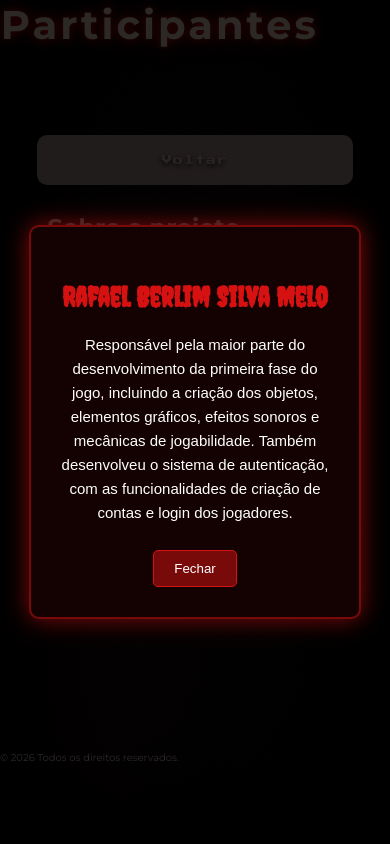
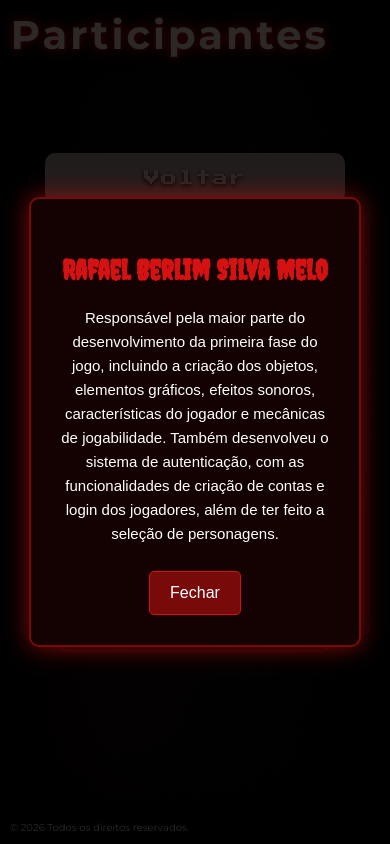
Before and after one commit to RafaelBerlim/Exit-to-Escape---Trabalho-LPW-, a plain HTML site: page participantes.html in a window 390 px wide. Both pictures are taken after a click on the button "Rafael Berlim Silva Melo". Drawn offline with Linux system fonts and the light colour scheme.

Commit message:
Atualização das funções dos contribuidores

```diff
--- a/index.css
+++ b/index.css
@@ -427,3 +427,23 @@ body.screen-flicker::after {
         font-size: 28px;
     }
 }
+@media screen and (max-width: 768px) {
+  body {
+    padding: 10px;
+    box-sizing: border-box;
+    overflow-x: hidden;
+  }
+
+  div, form, .container, .caixa-login, .menu-box {
+    width: 100% !important;
+    max-width: 100% !important;
+    padding: 15px !important;
+    box-sizing: border-box;
+  }
+
+  button, .btn, a.button {
+    padding: 12px 20px !important;
+    font-size: 16px !important;
+    min-height: 44px;
+  }
+}
--- a/login.css
+++ b/login.css
@@ -264,3 +264,23 @@ footer p {
         font-size: 44px;
     }
 }
+@media screen and (max-width: 768px) {
+  body {
+    padding: 10px;
+    box-sizing: border-box;
+    overflow-x: hidden;
+  }
+
+  div, form, .container, .caixa-login, .menu-box {
+    width: 100% !important;
+    max-width: 100% !important;
+    padding: 15px !important;
+    box-sizing: border-box;
+  }
+
+  button, .btn, a.button {
+    padding: 12px 20px !important;
+    font-size: 16px !important;
+    min-height: 44px;
+  }
+}
--- a/opcoes.css
+++ b/opcoes.css
@@ -109,3 +109,23 @@ footer p {
         align-items: flex-start;
     }
 }
+@media screen and (max-width: 768px) {
+  body {
+    padding: 10px;
+    box-sizing: border-box;
+    overflow-x: hidden;
+  }
+
+  div, form, .container, .caixa-login, .menu-box {
+    width: 100% !important;
+    max-width: 100% !important;
+    padding: 15px !important;
+    box-sizing: border-box;
+  }
+
+  button, .btn, a.button {
+    padding: 12px 20px !important;
+    font-size: 16px !important;
+    min-height: 44px;
+  }
+}
--- a/participantes.css
+++ b/participantes.css
@@ -147,3 +147,23 @@ h1 {
 #fechar-modal:hover {
     background-color: rgb(180, 15, 15);
 }
+@media screen and (max-width: 768px) {
+  body {
+    padding: 10px;
+    box-sizing: border-box;
+    overflow-x: hidden;
+  }
+
+  div, form, .container, .caixa-login, .menu-box {
+    width: 100% !important;
+    max-width: 100% !important;
+    padding: 15px !important;
+    box-sizing: border-box;
+  }
+
+  button, .btn, a.button {
+    padding: 12px 20px !important;
+    font-size: 16px !important;
+    min-height: 44px;
+  }
+}
--- a/participantes.js
+++ b/participantes.js
@@ -1,12 +1,12 @@
 let participantes = {
     rafael: {
         nome: "Rafael Berlim Silva Melo",
-        descricao: "Responsável pela maior parte do desenvolvimento da primeira fase do jogo, incluindo a criação dos objetos, elementos gráficos, efeitos sonoros e mecânicas de jogabilidade. Também desenvolveu o sistema de autenticação, com as funcionalidades de criação de contas e login dos jogadores."
+        descricao: "Responsável pela maior parte do desenvolvimento da primeira fase do jogo, incluindo a criação dos objetos, elementos gráficos, efeitos sonoros, características do jogador e mecânicas de jogabilidade. Também desenvolveu o sistema de autenticação, com as funcionalidades de criação de contas e login dos jogadores, além de ter feito a seleção de personagens."
     },
 
     victor: {
         nome: "Victor Oliveira",
-        descricao: "Responsável pelo desenvolvimento da página de opções e pela implementação da lógica de configuração dos recursos sonoros do jogo. Também desenvolveu a página de ranking, a página informativa (About) e a página de créditos dos participantes."
+        descricao: "Responsável pelo desenvolvimento da página de opções e pela implementação da lógica de configuração dos recursos sonoros do jogo. Também desenvolveu a página de ranking, a página informativa (About), a jogabilidade mobile e a página de créditos dos participantes."
     },
 
     vitugo: {
--- a/ranking.css
+++ b/ranking.css
@@ -74,3 +74,23 @@ th {
         font-size: 8px;
     }
 }
+@media screen and (max-width: 768px) {
+  body {
+    padding: 10px;
+    box-sizing: border-box;
+    overflow-x: hidden;
+  }
+
+  div, form, .container, .caixa-login, .menu-box {
+    width: 100% !important;
+    max-width: 100% !important;
+    padding: 15px !important;
+    box-sizing: border-box;
+  }
+
+  button, .btn, a.button {
+    padding: 12px 20px !important;
+    font-size: 16px !important;
+    min-height: 44px;
+  }
+}
```
Also changed, not shown: primeirafase.html (+109 -0 lines).
